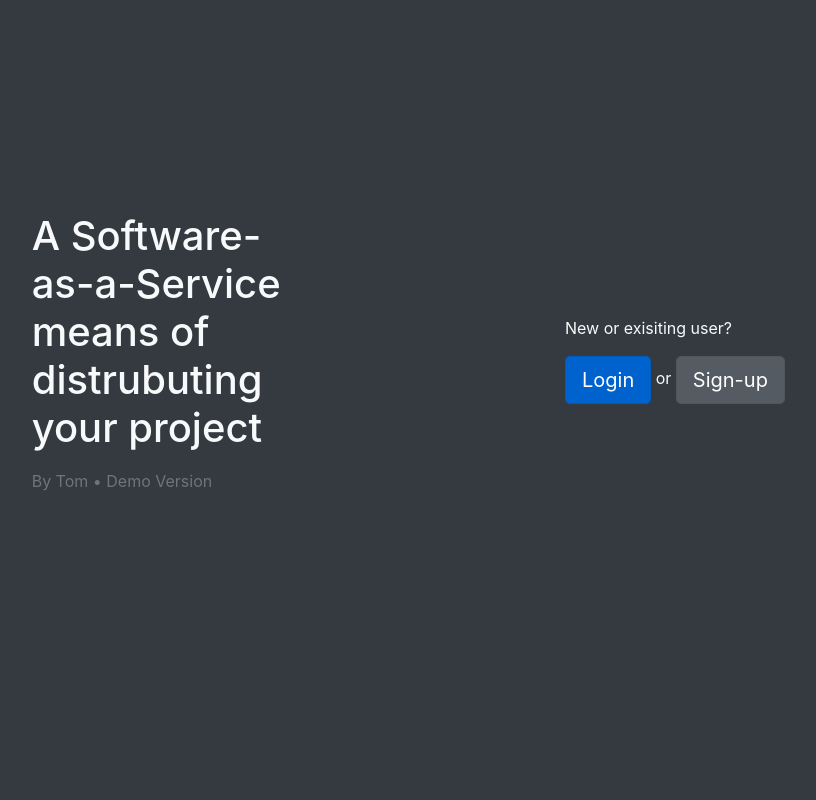
After one commit to syntax/saas-key-licensing-system, a Flask app: page / in a window 1280 px wide. The commit adds this page. Shown: the whole page, without its empty margins (90-906 px from the left). Run offline with Flask 2, Linux system fonts and the light colour scheme; some libraries are stand-ins or nearby versions.

Commit message:
developed home page just for time being + ease of home access

```diff
--- a/practicing with flask/practicing.py
+++ b/practicing with flask/practicing.py
@@ -6,7 +6,7 @@ app = Flask(__name__)
 
 @app.route('/')
 def index():
-    return render_template('index.html')
+    return render_template('home.html')
 
 @app.route('/home')
 def home():
--- /dev/null
+++ b/practicing with flask/templates/home.html
@@ -0,0 +1,50 @@
+<!DOCTYPE html>
+<html lang="en">
+<head>
+    <meta charset="UTF-8">
+    <meta name="viewport" content="width=device-width, initial-scale=1.0">
+    <meta http-equiv="X-UA-Compatible" content="ie=edge">
+    <title>Login</title>
+    <link rel="stylesheet" href="https://use.fontawesome.com/releases/v5.0.8/css/all.css">
+    <link rel="stylesheet" href="https://maxcdn.bootstrapcdn.com/bootstrap/4.0.0/css/bootstrap.min.css"
+          integrity="sha384-Gn5384xqQ1aoWXA+058RXPxPg6fy4IWvTNh0E263XmFcJlSAwiGgFAW/dAiS6JXm"
+          crossorigin="anonymous">
+    <style>
+    body,html{
+        height:100%;
+    }
+
+    .h-90{
+        height:90%;
+    }
+
+    .h-80{
+        height:80%;
+    }
+
+    .h-10{
+        height:10%;
+    }
+
+    </style>
+</head>
+<body>
+<div class="container-fluid h-100 bg-dark text-light">
+    <div class="row h-90 justify-content-center align-items-center">
+        <div class="col-lg-1 text-center"></div>
+        <div class="col-lg-3 text-left">
+            <h1>
+                A Software-as-a-Service means of distrubuting your project
+                <p><h5><small class="text-muted">By Tom • Demo Version</small></h5></p>
+            </h1>
+        </div>
+        <div class="col-lg-2 text-center"></div>
+        <div class="col-lg-6">
+            <p>New or exisiting user?</p>
+            <a href="/login" class="btn btn-primary btn-lg active" role="button" aria-pressed="true">Login</a>
+            or
+            <a href="/signup" class="btn btn-secondary btn-lg active" role="button" aria-pressed="true">Sign-up</a>
+        </div>
+    </div>
+</body>
+</html>
```
Also changed, not shown: practicing with flask/templates/login.html (+7 -3 lines).
